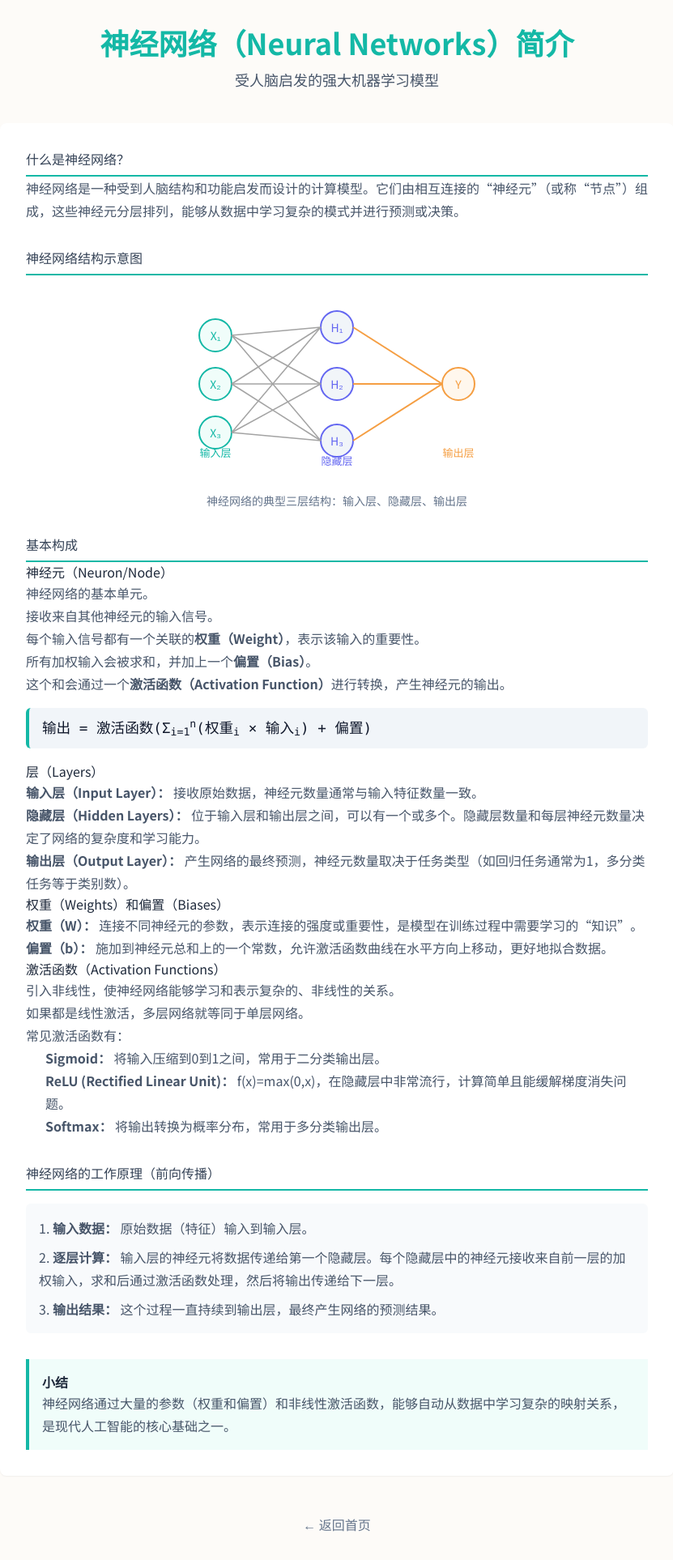
After one commit to TheWu99/TheWu99.github.io, a Flask app: page /neural-networks-intro in a window 1280 px wide. The commit adds this page. Shown: the whole page at 81% size, without its empty margins (224-1055 px from the left). Run offline with Flask 3, Linux system fonts and the light colour scheme; some libraries are stand-ins or nearby versions.

Commit message:
Add new routes and templates for neural networks and backpropagation; update index.html for navigation and enhance .gitignore

```diff
--- a/app.py
+++ b/app.py
@@ -65,6 +65,22 @@ def ai_model_training_process():
     """
     return render_template('ai_model_training_process.html')
 
+# ...existing code...
+
+@app.route('/neural-networks-intro')
+def neural_networks_intro():
+    """
+    Renders the Neural Networks introduction page.
+    """
+    return render_template('neural_networks_intro.html')
+
+@app.route('/backpropagation')
+def backpropagation():
+    """
+    Renders the Backpropagation Algorithm explanation page.
+    """
+    return render_template('backpropagation.html')
+
 
 # --- Main execution ---
 
--- /dev/null
+++ b/templates/neural_networks_intro.html
@@ -0,0 +1,205 @@
+<!DOCTYPE html>
+<html lang="zh-CN">
+<head>
+    <meta charset="UTF-8">
+    <meta name="viewport" content="width=device-width, initial-scale=1.0">
+    <title>神经网络（Neural Networks）简介 - Math for AI</title>
+    <script src="https://cdn.tailwindcss.com"></script>
+    <link rel="preconnect" href="https://fonts.googleapis.com">
+    <link rel="preconnect" href="https://fonts.gstatic.com" crossorigin>
+    <link href="https://fonts.googleapis.com/css2?family=Noto+Sans+SC:wght@300;400;500;700&display=swap" rel="stylesheet">
+    <style>
+        body {
+            font-family: 'Noto Sans SC', sans-serif;
+            background-color: #FDFBF8;
+            color: #334155;
+        }
+        .accent-color { color: #14B8A6; }
+        .content-card { background-color: #ffffff; }
+        h2 {
+            border-bottom: 2px solid #14B8A6;
+            padding-bottom: 0.5rem;
+            margin-bottom: 1.5rem;
+            font-size: 1.75rem;
+            font-weight: 600;
+        }
+        h3 {
+            font-size: 1.25rem;
+            font-weight: 600;
+            color: #1e293b;
+            margin-top: 1.5rem;
+            margin-bottom: 1rem;
+        }
+        h4 {
+            font-size: 1.1rem;
+            font-weight: 600;
+            color: #334155;
+            margin-top: 1rem;
+            margin-bottom: 0.5rem;
+        }
+        p, li {
+            line-height: 1.75;
+            color: #475569;
+        }
+        ul {
+            list-style-type: disc;
+            margin-left: 1.5rem;
+            margin-bottom: 1rem;
+        }
+        ol {
+            list-style-type: decimal;
+            margin-left: 1.5rem;
+            margin-bottom: 1rem;
+        }
+        .formula-box {
+            background: #f1f5f9;
+            border-left: 4px solid #14B8A6;
+            padding: 0.75rem 1rem;
+            margin: 1rem 0;
+            font-family: 'JetBrains Mono', 'Consolas', 'Menlo', monospace;
+            font-size: 1.1em;
+            color: #0f172a;
+            border-radius: 0.375rem;
+        }
+        .key-concept {
+            background-color: #f0fdfa;
+            border-left: 4px solid #14B8A6;
+            padding: 1rem;
+            margin-top: 1.5rem;
+        }
+    </style>
+</head>
+<body class="antialiased">
+    <div class="container mx-auto p-4 md:p-8 max-w-4xl">
+        <header class="text-center mb-10">
+            <h1 class="text-3xl md:text-4xl font-bold accent-color">神经网络（Neural Networks）简介</h1>
+            <p class="mt-3 text-lg text-slate-600">受人脑启发的强大机器学习模型</p>
+        </header>
+
+        <main class="content-card p-6 md:p-8 rounded-lg shadow-sm">
+            <section>
+                <h2>什么是神经网络？</h2>
+                <p>
+                    神经网络是一种受到人脑结构和功能启发而设计的计算模型。它们由相互连接的“神经元”（或称“节点”）组成，这些神经元分层排列，能够从数据中学习复杂的模式并进行预测或决策。
+                </p>
+            </section>
+
+            <!-- 神经网络结构图示例 -->
+            <section class="mt-8">
+                <h2>神经网络结构示意图</h2>
+                <div class="flex justify-center my-6">
+                    <svg width="420" height="220" viewBox="0 0 420 220" fill="none" xmlns="http://www.w3.org/2000/svg">
+                        <!-- Input Layer -->
+                        <g>
+                            <circle cx="60" cy="50" r="20" fill="#f0fdfa" stroke="#14B8A6" stroke-width="2"/>
+                            <circle cx="60" cy="110" r="20" fill="#f0fdfa" stroke="#14B8A6" stroke-width="2"/>
+                            <circle cx="60" cy="170" r="20" fill="#f0fdfa" stroke="#14B8A6" stroke-width="2"/>
+                            <text x="60" y="50" text-anchor="middle" dy="6" font-size="14" fill="#14B8A6">X₁</text>
+                            <text x="60" y="110" text-anchor="middle" dy="6" font-size="14" fill="#14B8A6">X₂</text>
+                            <text x="60" y="170" text-anchor="middle" dy="6" font-size="14" fill="#14B8A6">X₃</text>
+                        </g>
+                        <!-- Hidden Layer -->
+                        <g>
+                            <circle cx="210" cy="40" r="20" fill="#f1f5f9" stroke="#6366f1" stroke-width="2"/>
+                            <circle cx="210" cy="110" r="20" fill="#f1f5f9" stroke="#6366f1" stroke-width="2"/>
+                            <circle cx="210" cy="180" r="20" fill="#f1f5f9" stroke="#6366f1" stroke-width="2"/>
+                            <text x="210" y="40" text-anchor="middle" dy="6" font-size="14" fill="#6366f1">H₁</text>
+                            <text x="210" y="110" text-anchor="middle" dy="6" font-size="14" fill="#6366f1">H₂</text>
+                            <text x="210" y="180" text-anchor="middle" dy="6" font-size="14" fill="#6366f1">H₃</text>
+                        </g>
+                        <!-- Output Layer -->
+                        <g>
+                            <circle cx="360" cy="110" r="20" fill="#fff7ed" stroke="#f59e42" stroke-width="2"/>
+                            <text x="360" y="110" text-anchor="middle" dy="6" font-size="14" fill="#f59e42">Y</text>
+                        </g>
+                        <!-- Connections: Input to Hidden -->
+                        <g stroke="#a3a3a3" stroke-width="1.5">
+                            <line x1="80" y1="50" x2="190" y2="40"/>
+                            <line x1="80" y1="50" x2="190" y2="110"/>
+                            <line x1="80" y1="50" x2="190" y2="180"/>
+                            <line x1="80" y1="110" x2="190" y2="40"/>
+                            <line x1="80" y1="110" x2="190" y2="110"/>
+                            <line x1="80" y1="110" x2="190" y2="180"/>
+                            <line x1="80" y1="170" x2="190" y2="40"/>
+                            <line x1="80" y1="170" x2="190" y2="110"/>
+                            <line x1="80" y1="170" x2="190" y2="180"/>
+                        </g>
+                        <!-- Connections: Hidden to Output -->
+                        <g stroke="#f59e42" stroke-width="2">
+                            <line x1="230" y1="40" x2="340" y2="110"/>
+                            <line x1="230" y1="110" x2="340" y2="110"/>
+                            <line x1="230" y1="180" x2="340" y2="110"/>
+                        </g>
+                        <!-- Layer Labels -->
+                        <text x="60" y="200" text-anchor="middle" font-size="13" fill="#14B8A6">输入层</text>
+                        <text x="210" y="210" text-anchor="middle" font-size="13" fill="#6366f1">隐藏层</text>
+                        <text x="360" y="200" text-anchor="middle" font-size="13" fill="#f59e42">输出层</text>
+                    </svg>
+                </div>
+                <p class="text-center text-slate-500 text-sm">神经网络的典型三层结构：输入层、隐藏层、输出层</p>
+            </section>
+<!-- ...existing code... -->
+
+            <section class="mt-8">
+                <h2>基本构成</h2>
+                <h3>神经元（Neuron/Node）</h3>
+                <ul>
+                    <li>神经网络的基本单元。</li>
+                    <li>接收来自其他神经元的输入信号。</li>
+                    <li>每个输入信号都有一个关联的<strong>权重（Weight）</strong>，表示该输入的重要性。</li>
+                    <li>所有加权输入会被求和，并加上一个<strong>偏置（Bias）</strong>。</li>
+                    <li>这个和会通过一个<strong>激活函数（Activation Function）</strong>进行转换，产生神经元的输出。</li>
+                </ul>
+                <div class="formula-box">
+                    输出 = 激活函数(Σ<sub>i=1</sub><sup>n</sup>(权重<sub>i</sub> × 输入<sub>i</sub>) + 偏置)
+                </div>
+
+                <h3>层（Layers）</h3>
+                <ul>
+                    <li><strong>输入层（Input Layer）：</strong> 接收原始数据，神经元数量通常与输入特征数量一致。</li>
+                    <li><strong>隐藏层（Hidden Layers）：</strong> 位于输入层和输出层之间，可以有一个或多个。隐藏层数量和每层神经元数量决定了网络的复杂度和学习能力。</li>
+                    <li><strong>输出层（Output Layer）：</strong> 产生网络的最终预测，神经元数量取决于任务类型（如回归任务通常为1，多分类任务等于类别数）。</li>
+                </ul>
+
+                <h3>权重（Weights）和偏置（Biases）</h3>
+                <ul>
+                    <li><strong>权重（W）：</strong> 连接不同神经元的参数，表示连接的强度或重要性，是模型在训练过程中需要学习的“知识”。</li>
+                    <li><strong>偏置（b）：</strong> 施加到神经元总和上的一个常数，允许激活函数曲线在水平方向上移动，更好地拟合数据。</li>
+                </ul>
+
+                <h3>激活函数（Activation Functions）</h3>
+                <ul>
+                    <li>引入非线性，使神经网络能够学习和表示复杂的、非线性的关系。</li>
+                    <li>如果都是线性激活，多层网络就等同于单层网络。</li>
+                    <li>常见激活函数有：
+                        <ul class="ml-6">
+                            <li><strong>Sigmoid：</strong> 将输入压缩到0到1之间，常用于二分类输出层。</li>
+                            <li><strong>ReLU (Rectified Linear Unit)：</strong> f(x)=max(0,x)，在隐藏层中非常流行，计算简单且能缓解梯度消失问题。</li>
+                            <li><strong>Softmax：</strong> 将输出转换为概率分布，常用于多分类输出层。</li>
+                        </ul>
+                    </li>
+                </ul>
+            </section>
+
+            <section class="mt-8">
+                <h2>神经网络的工作原理（前向传播）</h2>
+                <ol class="list-decimal list-inside mt-4 space-y-2 bg-slate-50 p-4 rounded-md">
+                    <li><strong>输入数据：</strong> 原始数据（特征）输入到输入层。</li>
+                    <li><strong>逐层计算：</strong> 输入层的神经元将数据传递给第一个隐藏层。每个隐藏层中的神经元接收来自前一层的加权输入，求和后通过激活函数处理，然后将输出传递给下一层。</li>
+                    <li><strong>输出结果：</strong> 这个过程一直持续到输出层，最终产生网络的预测结果。</li>
+                </ol>
+            </section>
+
+            <div class="key-concept mt-8">
+                <h4 class="font-bold text-slate-800">小结</h4>
+                <p>
+                    神经网络通过大量的参数（权重和偏置）和非线性激活函数，能够自动从数据中学习复杂的映射关系，是现代人工智能的核心基础之一。
+                </p>
+            </div>
+        </main>
+
+        <footer class="text-center mt-12 text-slate-500">
+            <a href="/" class="hover:text-teal-600 transition-colors">&larr; 返回首页</a>
+        </footer>
+    </div>
+</body>
```
Also changed, not shown: templates/backpropagation.html (added, +161 -0 lines), templates/index.html (+30 -0 lines), README.md, 3 other files.
